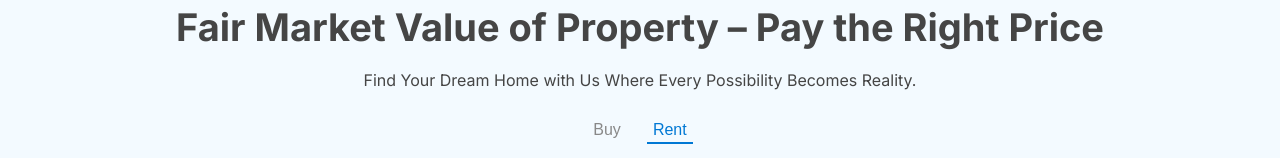
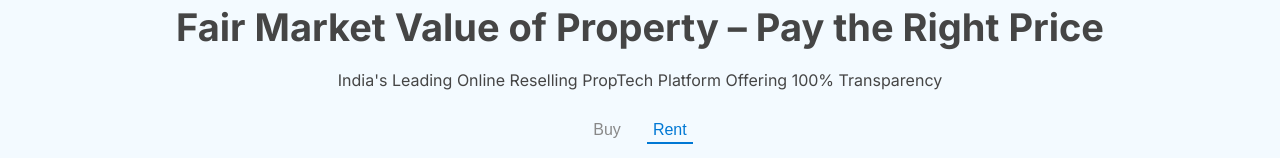
Before and after one commit to KawaldeepsinghSqft/ProperDekho24-7, a plain HTML site: page index.html in a window 1280 px wide. Shown: the part 357-515 px from the top of the page. Drawn offline with Linux system fonts and the light colour scheme.

Commit message:
Update index.html

```diff
--- a/index.html
+++ b/index.html
@@ -48,8 +48,9 @@
             Fair Market Value of <span>Property</span> – Pay the Right Price
           </h1>
           <p class="sub-heading">
-            Find Your Dream Home with Us Where Every Possibility Becomes
-            Reality.
+            India's Leading Online Reselling PropTech Platform Offering 100% Transparency
+
+
           </p>
         </div>
         <div class="button-container">
```
